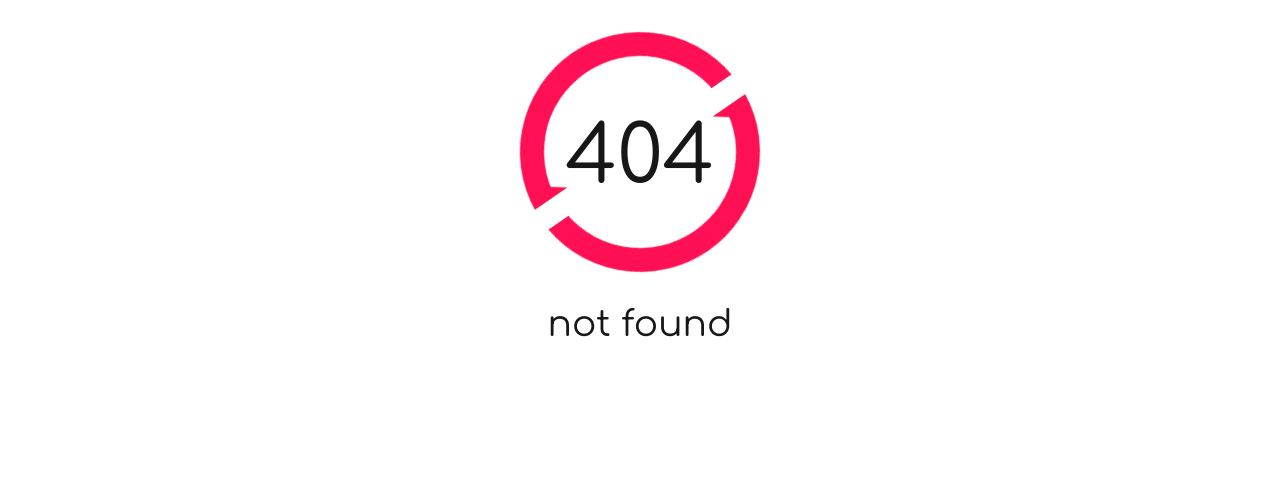
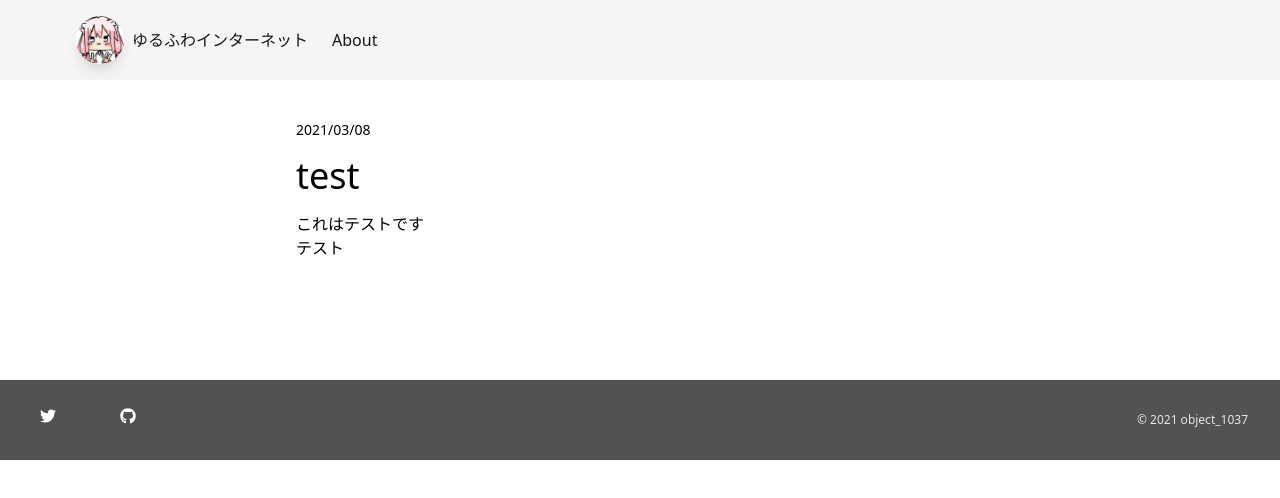
Before and after one commit to object1037/blog, a Next.js app: page /posts/20210308 in a window 1280 px wide. Before the commit this address had no page. Shown: the top 498 px of the page. Built offline with nearby package versions, Linux system fonts and the light colour scheme.

Commit message:
add test post

```diff
--- /dev/null
+++ b/pages/posts/20210308.mdx
@@ -0,0 +1,16 @@
+---
+title: "test" description: "this is a test"
+---
+
+export const meta = {
+  title: "test",
+  date: "2021/03/08"
+}
+
+import Layout from "../../components/layout"
+
+### これはテストです
+
+テスト
+
+export default ({ children }) => <Layout meta={meta}>{children}</Layout>
```
